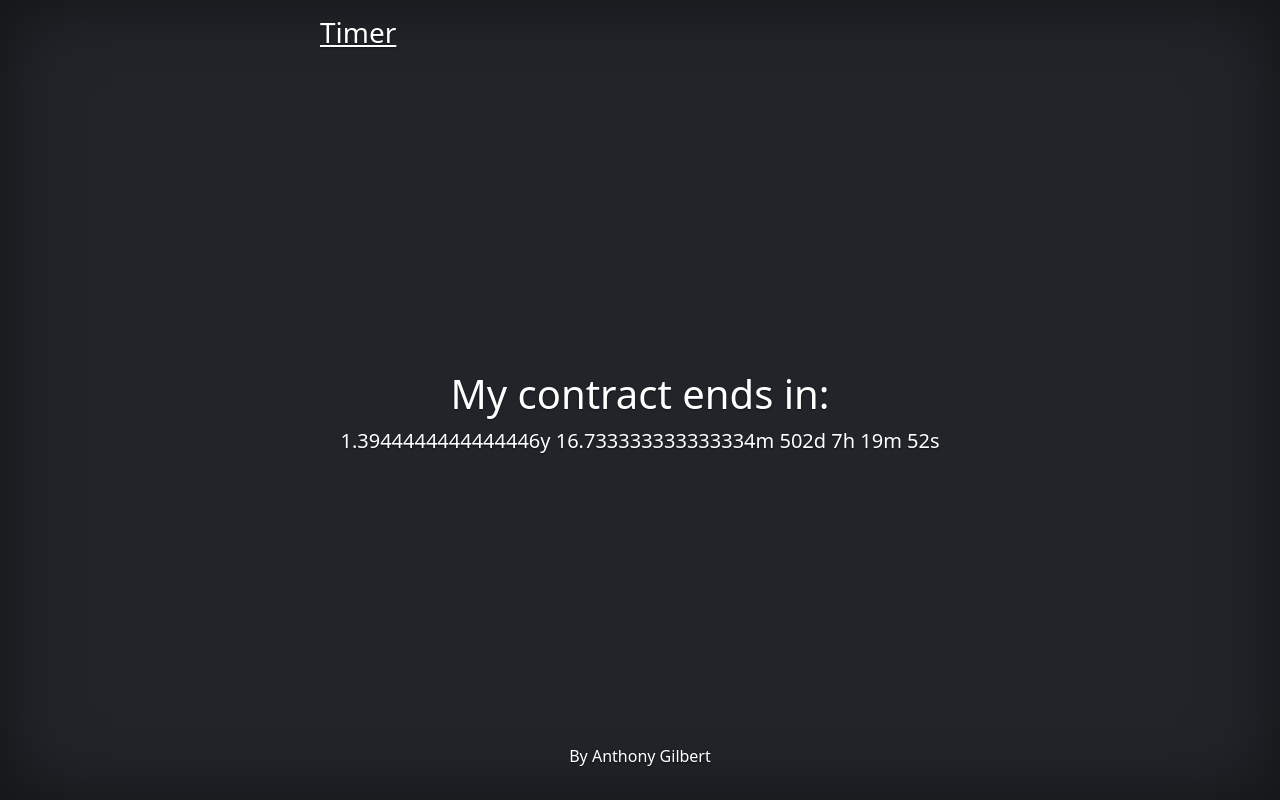
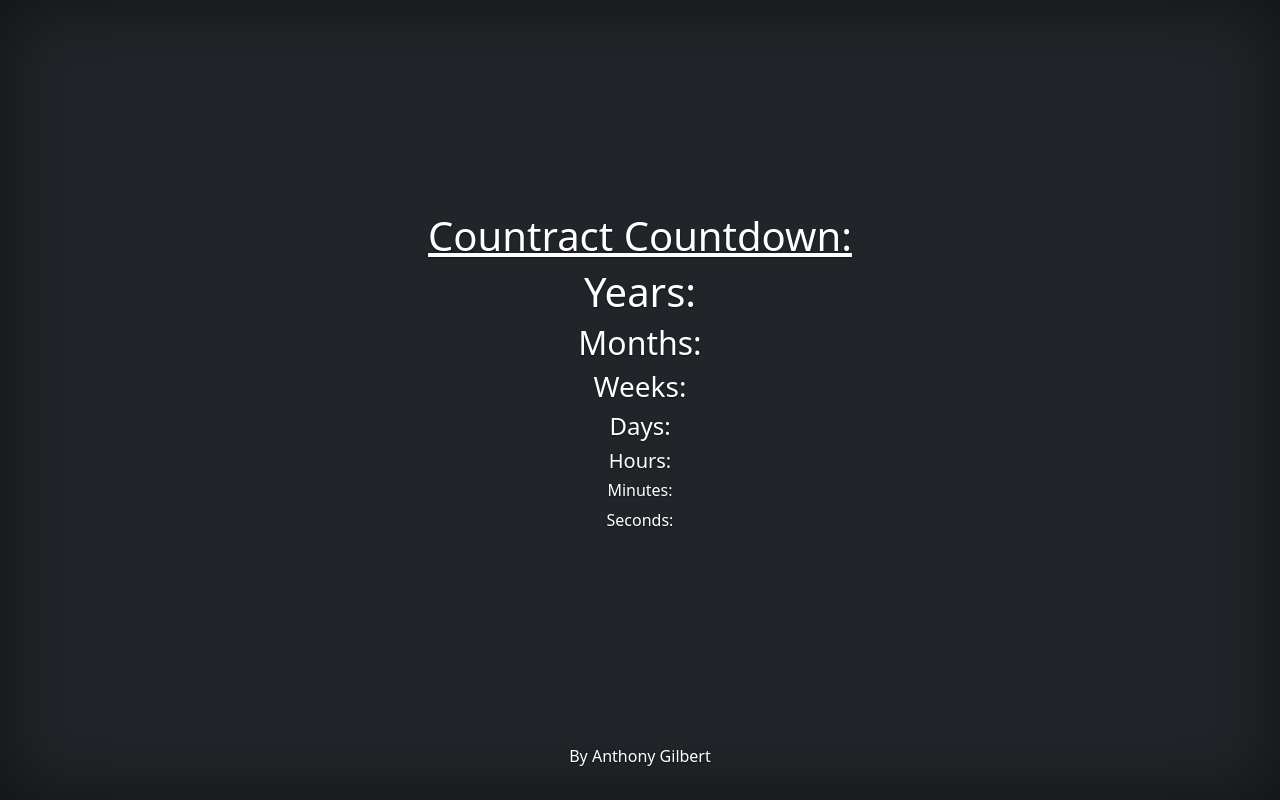
Before and after one commit to anthonygilbertt/countdown, a website: page index.html in a window 1280 px wide. Drawn offline with nearby package versions, Linux system fonts and the light colour scheme.

Commit message:
Fixed formatting

```diff
--- a/index.html
+++ b/index.html
@@ -74,8 +74,7 @@
 
         // Update the count down every 1 second
         var x = setInterval(function() {
-
-            // Get today's date and time
+            z // Get today's date and time
             var now = new Date().getTime();
 
             // Find the distance between now and the count down date
@@ -112,7 +111,7 @@
     <div class="cover-container d-flex w-100 h-100 p-3 mx-auto flex-column">
         <header class="mb-auto">
             <div>
-                <h3 class="float-md-start mb-5"><u>Timer</u></h3>
+                <!-- <h3 class="float-md-start mb-5"><u>Timer</u></h3> -->
                 <nav class="nav nav-masthead justify-content-center float-md-end">
                     <!-- <a class="nav-link fw-bold py-1 px-0 active" aria-current="page" href="#">Home</a> -->
 
@@ -123,8 +122,15 @@
         </header>
 
         <main class="px-3">
-            <h1>My contract ends in:</h1>
+            <h1><u>Countract Countdown:</u></h1>
             <!-- <p class="lead"> 0 years, 0 months, 0 days, 0 minutes, and 0 seconds</p> -->
+            <h1>Years: </h1>
+            <h2>Months: </h2>
+            <h3>Weeks: </h3>
+            <h4>Days: </h4>
+            <h5>Hours: </h5>
+            <h6>Minutes: </h6>
+            <p>Seconds:</p>
             <p id="demo" class="lead"></p>
             <!-- <p class="lead">
                 <a href="#" class="btn btn-lg btn-secondary fw-bold border-white bg-white">Learn more</a
```
